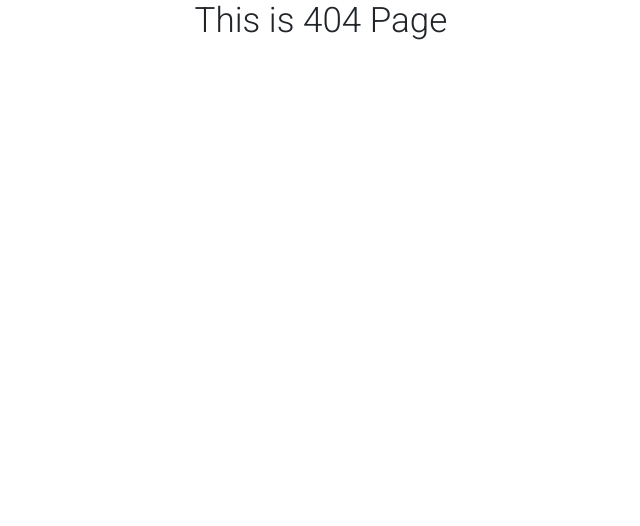
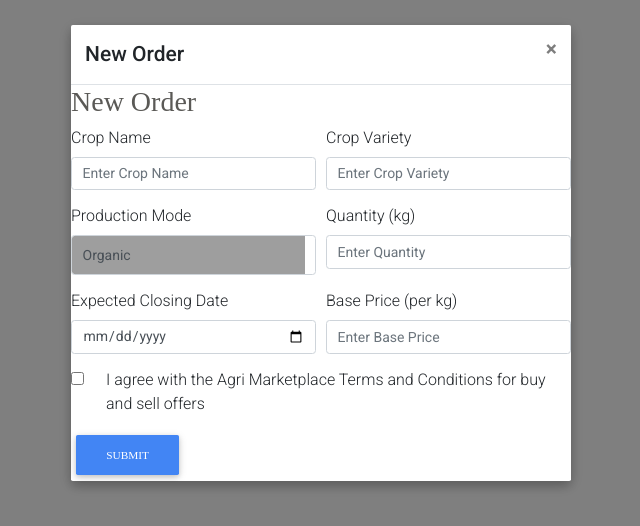
Before and after one commit to amanpro30/E-Mandi_ReactApp, a React app: page /NewMarketOrder in a window 1280 px wide. Before the commit this address led to /404. Shown: the top 526 px of the page, without its empty margins (319-959 px from the left). Built offline with nearby package versions, Linux system fonts and the light colour scheme; grey boxes are pictures that could not be loaded; a web font is replaced by a local one.

Commit message:
Added MODAL

```diff
--- a/package.json
+++ b/package.json
@@ -54,6 +54,7 @@
     "react-router": "^5.1.2",
     "react-router-dom": "^5.1.2",
     "react-slideshow-image": "^1.3.0",
+    "reactstrap": "^8.1.1",
     "redux": "^4.0.4",
     "resolve": "1.12.0",
     "resolve-url-loader": "3.1.0",
--- a/src/App.js
+++ b/src/App.js
@@ -11,7 +11,8 @@ import Signup from '../src/components/SignUp/SignUp'
 import ProfileAccount from '../src/components/Profile/Profile_account'
 import ProfilePersonal from '../src/components/Profile/Profile_personal'
 import ProfileBank from '../src/components/Profile/Profile_bank'
-
+import NewMarketOrder from './components/Marketplace/Newoffer/NewMarketOrder';
+import MarketPlace from './components/Marketplace/MarketPlace'
 
 function App() {
   return (
@@ -25,6 +26,8 @@ function App() {
           <Route exact path = "/personal" component = {ProfilePersonal} />
           <Route exact path = "/bank" component = {ProfileBank} />
           <Route exact path = "/portfolio" component = {ProfileAccount} />
+          <Route exact path = "/NewMarketOrder" component = {NewMarketOrder} />
+          <Route exact path = "/MarketPlace" component = {MarketPlace} />
           <Route exact path = "/404" component = {NotFoundPage} />
 
           <Redirect to = "/404" />
--- /dev/null
+++ b/src/components/Marketplace/MarketPlace.js
@@ -0,0 +1,101 @@
+import React, { Component, useState } from 'react';
+import Aux from '../../hoc/Aux';
+import Layout from '../Layout/Layout';
+import { Form, Col, Button } from 'react-bootstrap';
+import { Input } from 'reactstrap';
+import { Modal } from 'react-bootstrap'
+
+class MarketPlace extends Component {
+    handleClose = () => {
+        this.setState({ show: false })
+        console.log(this.state.show);
+    }
+    handleShow = () => {
+        this.setState({ show: true })
+        console.log(this.state.show);
+    }
+    state = {
+        show: false
+    }
+    dropDownList = {
+        a: 'a',
+        b: 'b',
+    }
+
+    render() {
+        return (
+            <Aux>
+                <Layout>
+                    <Button variant="primary" onClick={this.handleShow}>
+                        New Market Order
+                    </Button>
+                    <Modal show={this.state.show} onHide={this.handleClose} style={{ display: 'block' }} fade={false} animation={false}>
+                        <Modal.Header closeButton>
+                            <Modal.Title>New Order</Modal.Title>
+                        </Modal.Header>
+                        <div style={{width:'20%'}} >
+                        <h2>New Order</h2>
+                        <Form>
+                            <Form.Row>
+                                <Form.Group as={Col} controlId="formGridCropName">
+                                    <Form.Label>Crop Name</Form.Label>
+                                    <Form.Control placeholder="Enter Crop Name" />
+                                </Form.Group>
+
+                                <Form.Group as={Col} controlId="formGridCropVariety">
+                                    <Form.Label>Crop Variety</Form.Label>
+                                    <Form.Control placeholder="Enter Crop Variety" />
+                                </Form.Group>
+
+
+                            </Form.Row>
+                            <Form.Row>
+                                <Form.Group as={Col} controlId="formGridProductionMode">
+                                    <Form.Label>Production Mode</Form.Label>
+
+                                    <Input type="select" name="select" id="exampleSelect">
+                                        <option>Organic</option>
+                                        <option>Conventional</option>
+                                        <option>Hybrid</option>
+
+                                    </Input>
+                                </Form.Group>
+                                <Form.Group as={Col} controlId="formGridQuantity">
+                                    <Form.Label>Quantity (kg)</Form.Label>
+                                    <Form.Control placeholder="Enter Quantity" />
+                                </Form.Group>
+
+
+                            </Form.Row>
+                            <Form.Row>
+                                <Form.Group as={Col} controlId="formGridClosingDate">
+                                    <Form.Label>Expected Closing Date</Form.Label>
+                                    <Form.Control type='date' />
+                                </Form.Group>
+                                <Form.Group as={Col} controlId="formGridClosingDate">
+                                    <Form.Label>Base Price (per kg)</Form.Label>
+                                    <Form.Control placeholder="Enter Base Price" options={this.dropDownList} />
+
+                                </Form.Group>
+                            </Form.Row>
+
+                            <Form.Group id="formGridCheckbox">
+                                <Form.Check type="checkbox" label="I agree with the Agri Marketplace Terms and Conditions for buy and sell offers" />
+                            </Form.Group>
+
+                            <Button variant="primary" type="submit">
+                                Submit
+                    </Button>
+                        </Form>
+
+                        </div>
+                        {/* </div> */}
+                    </Modal>
+                </Layout>
+            </Aux>
+
+        )
+    };
+}
+
+export default MarketPlace;
--- /dev/null
+++ b/src/components/Marketplace/Newoffer/NewMarketOrder.js
@@ -0,0 +1,113 @@
+import React, { Component, useState } from 'react';
+import Aux from '../../../hoc/Aux';
+import Layout from '../../Layout/Layout';
+import { Form, Col, Button } from 'react-bootstrap';
+import { Input } from 'reactstrap';
+import { Modal} from 'react-bootstrap'
+class NewMarketOrder extends Component {
+
+    // handleSubmit = (event) => {
+    //     form = event.currentTarget;
+    //     if (form.checkValidity() === false) {
+    //       event.preventDefault();
+    //       event.stopPropagation();
+
+
+    //     setValidated(true);
+    //     };
+    handleClose = () =>{
+        this.setState({show:false})
+        console.log(this.state.show);
+    }
+    handleShow = () => {
+        this.setState({show:true})
+        console.log(this.state.show);
+    }
+    state={
+        show:true
+    }
+    dropDownList = {
+        a: 'a',
+        b: 'b',
+    }
+    render() {
+        // validated= useState(false);
+        // setValidated = useState(false);
+        const style1 = {
+            width: '50%',
+            align:'center',
+        };
+
+        return (
+            <Aux>
+                {/* <Layout> */}
+                <Modal show={this.state.show} onHide={this.handleClose} style={{display:'block'}} fade={false} animation={false}>
+                <Modal.Header closeButton>
+                    <Modal.Title>New Order</Modal.Title>
+                </Modal.Header>
+                    {/* <div class="container bid-new bid-form-table" style={style1}> */}
+                        {/* <div class="bid-new__col" style={style1}> */}
+                            <h2>New Order</h2>
+                            <Form>
+                                <Form.Row>
+                                    <Form.Group as={Col} controlId="formGridCropName">
+                                        <Form.Label>Crop Name</Form.Label>
+                                        <Form.Control placeholder="Enter Crop Name" />
+                                    </Form.Group>
+
+                                    <Form.Group as={Col} controlId="formGridCropVariety">
+                                        <Form.Label>Crop Variety</Form.Label>
+                                        <Form.Control placeholder="Enter Crop Variety" />
+                                    </Form.Group>
+
+
+                                </Form.Row>
+                                <Form.Row>
+                                    <Form.Group as={Col} controlId="formGridProductionMode">
+                                        <Form.Label>Production Mode</Form.Label>
+
+                                        <Input type="select" name="select" id="exampleSelect">
+                                            <option>Organic</option>
+                                            <option>Conventional</option>
+                                            <option>Hybrid</option>
+
+                                        </Input>
+                                    </Form.Group>
+                                    <Form.Group as={Col} controlId="formGridQuantity">
+                                        <Form.Label>Quantity (kg)</Form.Label>
+                                        <Form.Control placeholder="Enter Quantity" />
+                                    </Form.Group>
+
+
+                                </Form.Row>
+                                <Form.Row>
+                                    <Form.Group as={Col} controlId="formGridClosingDate">
+                                        <Form.Label>Expected Closing Date</Form.Label>
+                                        <Form.Control type='date' />
+                                    </Form.Group>
+                                    <Form.Group as={Col} controlId="formGridClosingDate">
+                                        <Form.Label>Base Price (per kg)</Form.Label>
+                                        <Form.Control placeholder="Enter Base Price" options={this.dropDownList} />
+
+                                    </Form.Group>
+                                </Form.Row>
+
+                                <Form.Group id="formGridCheckbox">
+                                    <Form.Check type="checkbox" label="I agree with the Agri Marketplace Terms and Conditions for buy and sell offers" />
+                                </Form.Group>
+
+                                <Button variant="primary" type="submit">
+                                    Submit
+                    </Button>
+                            </Form>
+
+                        {/* </div> */}
+                    {/* </div> */}
+                </Modal>
+                {/* </Layout> */}
+            </Aux>
+        )
+    };
+};
+
+export default NewMarketOrder
```
Also changed, not shown: 1 other file (tests, documents, lock files or other folders).
